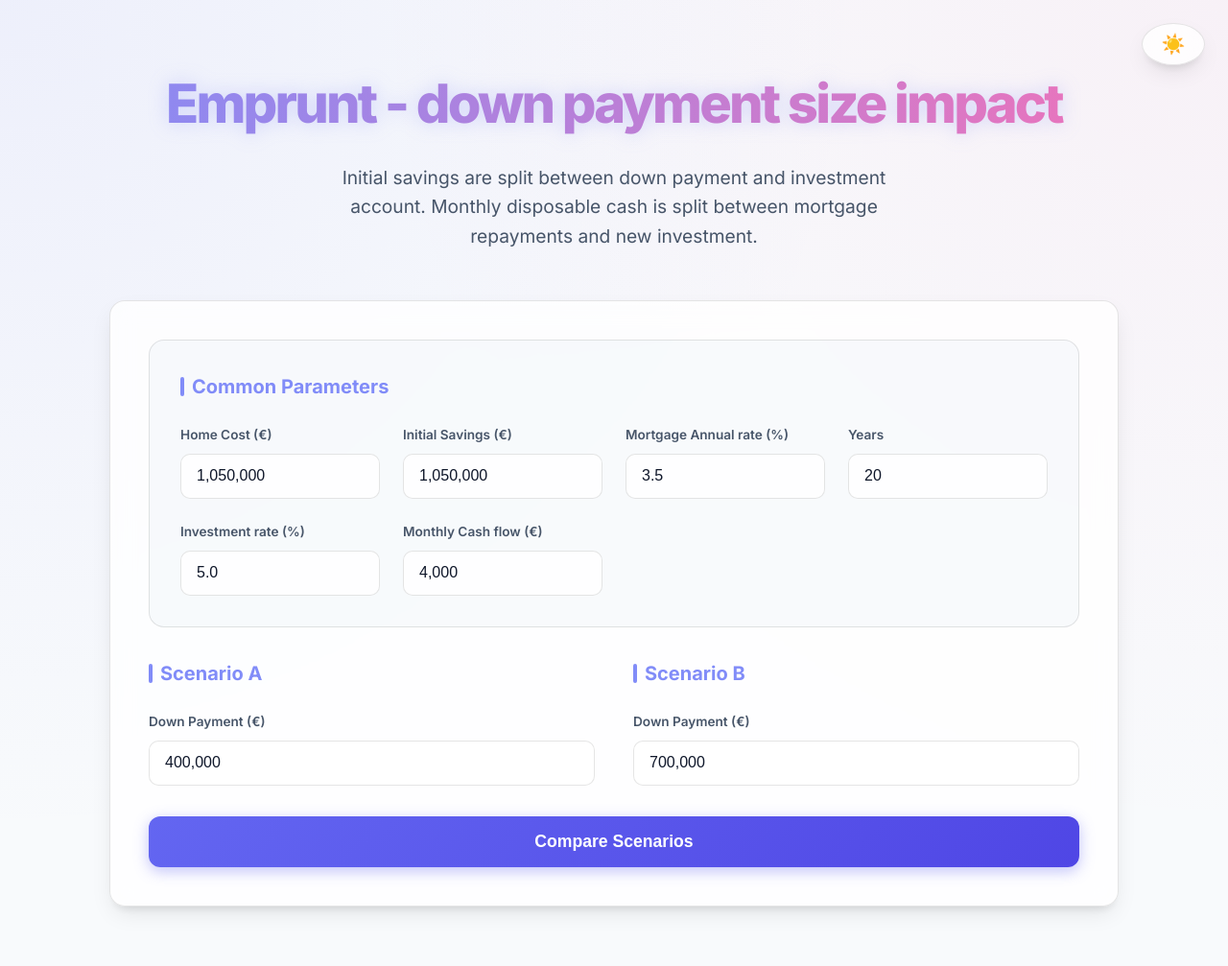
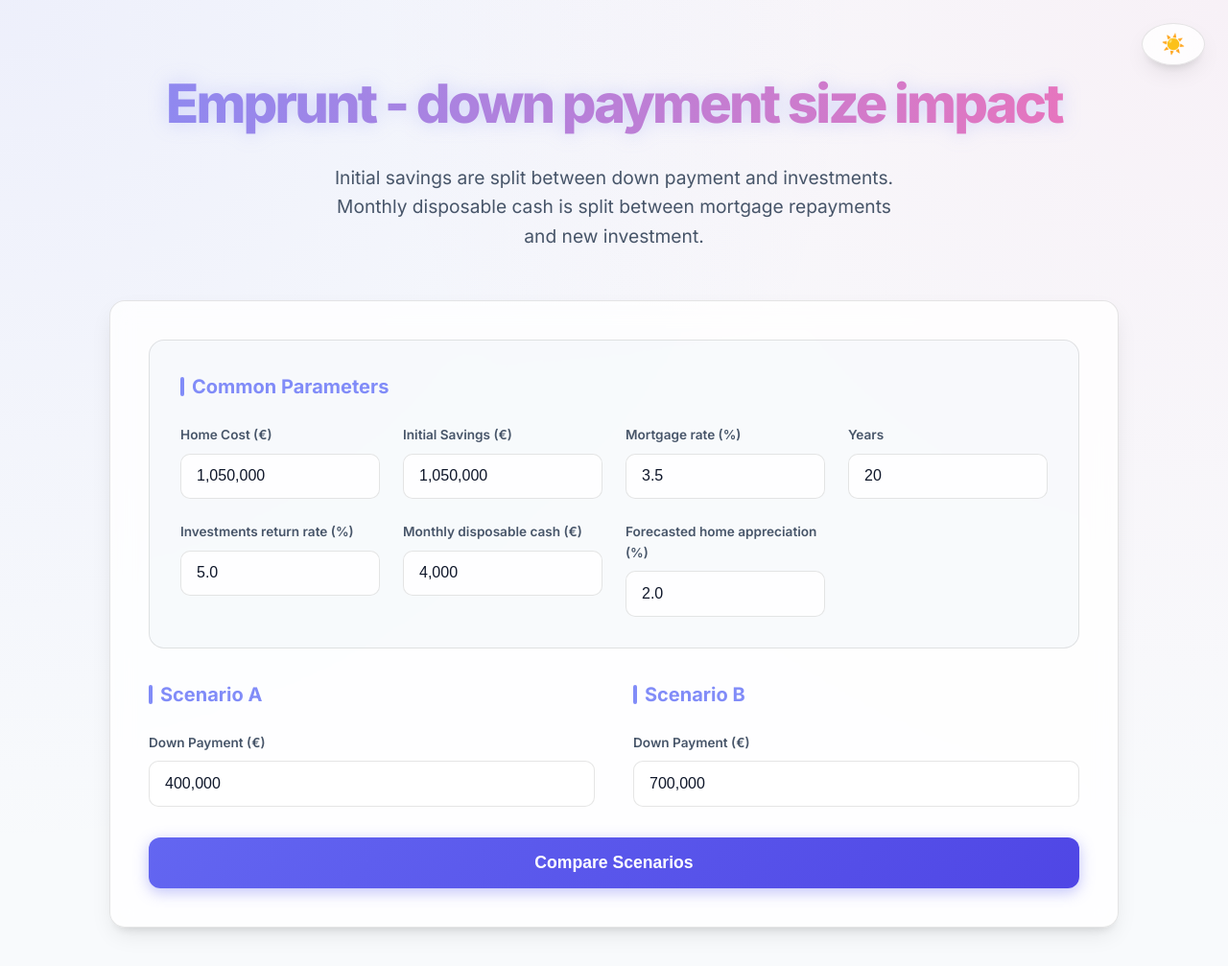
Before and after one commit to repied/emprunt, a FastAPI app: page / in a window 1280 px wide. Shown: the top 1007 px of the page at 96% size. Run offline with FastAPI, Linux system fonts and the light colour scheme; some libraries are stand-ins or nearby versions.

Commit message:
Add home value + better layout

```diff
--- a/src/emprunt/app.py
+++ b/src/emprunt/app.py
@@ -25,6 +25,7 @@ class SimRequest(BaseModel):
     savings: float
     investment_rate: float
     monthly_cash: float
+    home_appreciation_rate: float = 0.0
     payments_per_year: int = 12
 
 
@@ -47,6 +48,7 @@ async def simulate(
     savings: str = Form(...),
     investment_rate: float = Form(...),
     monthly_cash: str = Form(...),
+    home_appreciation_rate: float = Form(0.0),
     # Scenario Specific
     s1_down_payment: str = Form(...),
     s2_down_payment: str = Form(...),
@@ -75,7 +77,8 @@ async def simulate(
             years,
             c_savings,
             investment_rate,
-            c_monthly_cash
+            c_monthly_cash,
+            home_appreciation_rate
         )
 
         # Run Scenario 2
@@ -86,7 +89,8 @@ async def simulate(
             years,
             c_savings,
             investment_rate,
-            c_monthly_cash
+            c_monthly_cash,
+            home_appreciation_rate
         )
 
         return templates.TemplateResponse(request, "index.html", {
@@ -103,6 +107,7 @@ async def simulate(
             "years": years,
             "investment_rate": investment_rate,
             "monthly_cash": c_monthly_cash if 'c_monthly_cash' in locals() else 0,
+            "home_appreciation_rate": home_appreciation_rate,
             "down_payment": clean_money(s1_down_payment)
         }
         dummy2 = {
@@ -125,6 +130,7 @@ def api_simulate(req: SimRequest):
         req.savings,
         req.investment_rate,
         req.monthly_cash,
+        req.home_appreciation_rate,
         req.payments_per_year
     )
     return JSONResponse(content=result)
--- a/src/emprunt/static/style.css
+++ b/src/emprunt/static/style.css
@@ -126,6 +126,7 @@ header h1 {
     letter-spacing: -0.05em;
     background: linear-gradient(to right, #818cf8, #f472b6);
     -webkit-background-clip: text;
+    background-clip: text;
     -webkit-text-fill-color: transparent;
     filter: drop-shadow(0 0 10px rgba(129, 140, 248, 0.3));
 }
@@ -262,10 +263,13 @@ button:active {
 
 .card {
     background: var(--card-inner-bg);
-    padding: 1.25rem;
+    padding: 1rem;
     border-radius: 14px;
     border: 1px solid var(--glass-border);
     transition: all 0.3s ease;
+    display: flex;
+    flex-direction: column;
+    /* height: 100%; removed to avoid stretching */
 }
 
 .card:hover {
@@ -277,10 +281,13 @@ button:active {
 .card .label {
     display: block;
     color: var(--text-muted);
-    font-size: 0.75rem;
+    font-size: 0.72rem;
     text-transform: uppercase;
     letter-spacing: 0.05em;
-    margin-bottom: 0.5rem;
+    margin-bottom: 0.4rem;
+    line-height: 1.2;
+    min-height: 1.8rem;
+    /* Adjusted for tighter 2 lines */
 }
 
 .card .value {
--- a/src/emprunt/templates/index.html
+++ b/src/emprunt/templates/index.html
@@ -31,7 +31,7 @@
     <header>
         <h1>Emprunt - down payment size impact</h1>
         <p>
-            Initial savings are split between down payment and investment account.
+            Initial savings are split between down payment and investments.
             Monthly disposable cash is split between mortgage repayments and new investment.
         </p>
     </header>
@@ -50,20 +50,25 @@
                             <input name="savings" type="text"
                                 value="{{ '{:,.0f}'.format(result1.savings) if result1 else '1,050,000' }}" required>
                         </label>
-                        <label>Mortgage Annual rate (%)
+                        <label>Mortgage rate (%)
                             <input name="annual_rate" type="number" step="0.01"
                                 value="{{ result1.annual_rate if result1 else 3.5 }}" required>
                         </label>
                         <label>Years
                             <input name="years" type="number" value="{{ result1.years if result1 else 20 }}" required>
                         </label>
-                        <label>Investment rate (%)
+                        <label>Investments return rate (%)
                             <input name="investment_rate" type="number" step="0.1"
                                 value="{{ result1.investment_rate if result1 else 5.0 }}" required>
                         </label>
-                        <label>Monthly Cash flow (€)
+                        <label>Monthly disposable cash (€)
                             <input name="monthly_cash" type="text"
                                 value="{{ '{:,.0f}'.format(result1.monthly_cash) if result1 else '4,000' }}" required>
+                        </label>
+                        <label>Forecasted home appreciation (%)
+                            <input name="home_appreciation_rate" type="number" step="0.1"
+                                value="{{ result1.home_appreciation_rate if (result1 and result1.home_appreciation_rate is defined) else 2.0 }}"
+                                required>
                         </label>
                     </div>
                 </div>
@@ -111,14 +116,42 @@
                 <!-- Results Scenario A -->
                 <div class="scenario-block">
                     <div class="scenario-title">Down Payment: €{{ '{:,.0f}'.format(result1.down_payment) }}</div>
-                    <div class="summary-cards">
-                        <div class="card">
+                    <div class="summary-cards" style="grid-template-columns: repeat(auto-fit, minmax(140px, 1fr));">
+                        <div class="card" title="The amount you pay to the bank every month for the mortgage.">
                             <span class="label">Monthly Payment</span>
-                            <span class="value">€{{ '{:,.0f}'.format(result1.payment) }}</span>
+                            <span class="value">€{{ "{:,.0f}".format(result1.payment) }}</span>
                         </div>
-                        <div class="card">
+                        <div class="card"
+                            title="The total sum of all interest payments made to the bank over the full duration of the mortgage.">
+                            <span class="label">Total Interest Cost</span>
+                            <span class="value" style="color: var(--secondary);">€{{
+                                "{:,.0f}".format(result1.total_interest / 1000) }}k</span>
+                        </div>
+                        <div class="card"
+                            title="Total money you put into the deal: Initial Savings + (Monthly Disposable Cash × Number of Months).">
+                            <span class="label">Total Cash Injected</span>
+                            <span class="value">€{{ "{:,.0f}".format(result1.schedule[-1].total_cash_injected / 1000)
+                                }}k</span>
+                        </div>
+                        <div class="card"
+                            title="The estimated value of the home at the end of the term, including appreciation.">
+                            <span class="label">Final Home Value</span>
+                            <span class="value">€{{ "{:,.0f}".format(result1.schedule[-1].current_home_value / 1000)
+                                }}k</span>
+                        </div>
+                        <div class="card"
+                            title="Your total net worth after the simulation: Home Value + Investment Portfolio.">
                             <span class="label">Final Wealth</span>
-                            <span class="value">€{{ '{:,.0f}'.format(result1.schedule[-1].combined_wealth) }}</span>
+                            <span class="value"
+                                style="color: var(--success); border-top: 1px solid var(--border); padding-top: 0.5rem; margin-top: 0.5rem;">€{{
+                                "{:,.0f}".format(result1.schedule[-1].combined_wealth / 1000) }}k</span>
+                        </div>
+                        <div class="card" title="The true financial gain: Final Wealth minus Total Cash Injected.">
+                            <span class="label">Total Net Profit</span>
+                            <span class="value"
+                                style="color: var(--success); border-top: 1px solid var(--border); padding-top: 0.5rem; margin-top: 0.5rem;">€{{
+                                "{:,.0f}".format((result1.schedule[-1].combined_wealth -
+                                result1.schedule[-1].total_cash_injected) / 1000) }}k</span>
                         </div>
                     </div>
                     <div id="wealth-plot-a" style="width:100%;height:350px;"></div>
@@ -127,78 +160,49 @@
                 <!-- Results Scenario B -->
                 <div class="scenario-block">
                     <div class="scenario-title">Down Payment: €{{ '{:,.0f}'.format(result2.down_payment) }}</div>
-                    <div class="summary-cards">
-                        <div class="card">
+                    <div class="summary-cards" style="grid-template-columns: repeat(auto-fit, minmax(140px, 1fr));">
+                        <div class="card" title="The amount you pay to the bank every month for the mortgage.">
                             <span class="label">Monthly Payment</span>
-                            <span class="value">€{{ '{:,.0f}'.format(result2.payment) }}</span>
+                            <span class="value">€{{ "{:,.0f}".format(result2.payment) }}</span>
                         </div>
-                        <div class="card">
+                        <div class="card"
+                            title="The total sum of all interest payments made to the bank over the full duration of the mortgage.">
+                            <span class="label">Total Interest Cost</span>
+                            <span class="value" style="color: var(--secondary);">€{{
+                                "{:,.0f}".format(result2.total_interest / 1000) }}k</span>
+                        </div>
+                        <div class="card"
+                            title="Total money you put into the deal: Initial Savings + (Monthly Disposable Cash × Number of Months).">
+                            <span class="label">Total Cash Injected</span>
+                            <span class="value">€{{ "{:,.0f}".format(result2.schedule[-1].total_cash_injected / 1000)
+                                }}k</span>
+                        </div>
+                        <div class="card"
+                            title="The estimated value of the home at the end of the term, including appreciation.">
+                            <span class="label">Final Home Value</span>
+                            <span class="value">€{{ "{:,.0f}".format(result2.schedule[-1].current_home_value / 1000)
+                                }}k</span>
+                        </div>
+                        <div class="card"
+                            title="Your total net worth after the simulation: Home Value + Investment Portfolio.">
                             <span class="label">Final Wealth</span>
-                            <span class="value">€{{ '{:,.0f}'.format(result2.schedule[-1].combined_wealth) }}</span>
+                            <span class="value"
+                                style="color: var(--success); border-top: 1px solid var(--border); padding-top: 0.5rem; margin-top: 0.5rem;">€{{
+                                "{:,.0f}".format(result2.schedule[-1].combined_wealth / 1000) }}k</span>
+                        </div>
+                        <div class="card" title="The true financial gain: Final Wealth minus Total Cash Injected.">
+                            <span class="label">Total Net Profit</span>
+                            <span class="value"
+                                style="color: var(--success); border-top: 1px solid var(--border); padding-top: 0.5rem; margin-top: 0.5rem;">€{{
+                                "{:,.0f}".format((result2.schedule[-1].combined_wealth -
+                                result2.schedule[-1].total_cash_injected) / 1000) }}k</span>
                         </div>
                     </div>
                     <div id="wealth-plot-b" style="width:100%;height:350px;"></div>
                 </div>
             </div>
 
-            <div id="plot-container">
-                <div id="comparison-plot" style="width:100%;height:500px;"></div>
-            </div>
 
-            <div class="dual-grid" style="margin-top: 3rem;">
-                <div class="table-container">
-                    <h3>Schedule (DP €{{ "{:,.0f}".format(result1.down_payment) }})</h3>
-                    <table>
-                        <thead>
-                            <tr>
-                                <th>Month</th>
-                                <th>Equity</th>
-                                <th>Invest.</th>
-                                <th>Total</th>
-                            </tr>
-                        </thead>
-                        <tbody>
-                            {% for row in result1.schedule %}
-                            {% if loop.index % (12*5) == 1 or loop.last %}
-                            <tr>
-                                <td>{{ row.period }}</td>
-                                <td>€{{ "{:,.0f}".format(row.home_equity) }}</td>
-                                <td>€{{ "{:,.0f}".format(row.investment_portfolio) }}</td>
-                                <td>€{{ "{:,.0f}".format(row.combined_wealth) }}</td>
-                            </tr>
-                            {% endif %}
-                            {% endfor %}
-                        </tbody>
-                    </table>
-                </div>
-
-                <div class="table-container">
-                    <h3>Schedule (DP €{{ "{:,.0f}".format(result2.down_payment) }})</h3>
-                    <table>
-                        <thead>
-                            <tr>
-                                <th>Month</th>
-                                <th>Equity</th>
-                                <th>Invest.</th>
-                                <th>Total</th>
-                            </tr>
-                        </thead>
-                        <tbody>
-                            {% for row in result2.schedule %}
-                            {% if loop.index % (12*5) == 1 or loop.last %}
-                            <tr>
-                                <td>{{ row.period }}</td>
-                                <td>€{{ "{:,.0f}".format(row.home_equity) }}</td>
-                                <td>€{{ "{:,.0f}".format(row.investment_portfolio) }}</td>
-                                <td>€{{ "{:,.0f}".format(row.combined_wealth) }}</td>
-                            </tr>
-                            {% endif %}
-                            {% endfor %}
-                        </tbody>
-                    </table>
-                </div>
-            </div>
-            <p class="table-note" style="text-align: center;">* Showing every 5 years for brevity.</p>
         </section>
 
         <script>
@@ -229,55 +233,54 @@
                 font: { family: 'Inter' }
             });
 
-            // Combined Comparison Plot
-            const traceA = {
-                x: periods,
-                y: s1.map(row => row.combined_wealth),
-                name: 'DP ' + dp1,
-                line: { color: '#4f46e5', width: 3 }
-            };
-            const traceB = {
-                x: periods,
-                y: s2.map(row => row.combined_wealth),
-                name: 'DP ' + dp2,
-                line: { color: '#ef4444', width: 3 }
-            };
-
-            const layoutComp = {
-                ...commonLayout(),
-                title: { text: 'Combined Wealth Comparison', font: { size: 24, color: colors.text } },
-                xaxis: { title: 'Months', gridcolor: colors.grid, tickfont: { color: colors.muted } },
-                yaxis: { title: 'Wealth (€)', tickformat: '€,.0f', gridcolor: colors.grid, tickfont: { color: colors.muted } },
-                margin: { t: 80, b: 60, l: 80, r: 40 },
-                hovermode: 'x unified',
-                legend: { orientation: 'h', y: -0.2, font: { color: colors.text } }
-            };
-            Plotly.newPlot('comparison-plot', [traceA, traceB], layoutComp, { responsive: true, displayModeBar: false });
 
             // Individual Plots
-            const createIndividualPlot = (id, data, title) => {
+            const createIndividualPlot = (id, data, title, yMax) => {
                 const currentColors = getThemeColors();
-                const traceEquity = {
-                    x: periods, y: data.map(row => row.home_equity),
-                    name: 'Equity', stackgroup: 'one', line: { color: '#6366f1', width: 2 }, fillcolor: 'rgba(99, 102, 241, 0.3)'
+
+                const traceInvestedCash = {
+                    x: periods, y: data.map(row => row.invested_cash_net),
+                    name: 'Invested Cash (Net)', stackgroup: 'one',
+                    line: { color: '#6366f1', width: 2 },
+                    fillcolor: 'rgba(99, 102, 241, 0.4)'
                 };
-                const traceInvest = {
-                    x: periods, y: data.map(row => row.investment_portfolio),
-                    name: 'Invest.', stackgroup: 'one', line: { color: '#10b981', width: 2 }, fillcolor: 'rgba(16, 185, 129, 0.3)'
+                const traceAppreciation = {
+                    x: periods, y: data.map(row => row.home_appreciation),
+                    name: 'Home Appreciation', stackgroup: 'one',
+                    line: { color: '#f59e0b', width: 2 },
+                    fillcolor: 'rgba(245, 158, 11, 0.3)'
                 };
+                const traceGains = {
+                    x: periods, y: data.map(row => row.investment_gains),
+                    name: 'Invest. Gains', stackgroup: 'one',
+                    line: { color: '#10b981', width: 2 },
+                    fillcolor: 'rgba(16, 185, 129, 0.3)'
+                };
+
                 const layout = {
                     ...commonLayout(),
                     title: { text: title, font: { size: 16, color: currentColors.text } },
                     xaxis: { title: 'Months', gridcolor: currentColors.grid, tickfont: { color: currentColors.muted } },
-                    yaxis: { title: '€', tickformat: '€,.0f', gridcolor: currentColors.grid, tickfont: { color: currentColors.muted } },
+                    yaxis: {
+                        title: '€',
+                        tickformat: '€,.0f',
+                        gridcolor: currentColors.grid,
+                        tickfont: { color: currentColors.muted },
+                        range: [0, yMax * 1.05]
+                    },
                     margin: { t: 40, b: 40, l: 60, r: 20 },
-                    showlegend: false
+                    showlegend: true,
+                    legend: { font: { size: 10, color: currentColors.text }, orientation: 'h', y: -0.3 }
                 };
-                Plotly.newPlot(id, [traceEquity, traceInvest], layout, { responsive: true, displayModeBar: false });
+                Plotly.newPlot(id, [traceInvestedCash, traceAppreciation, traceGains], layout, { responsive: true, displayModeBar: false });
             };
 
-            createIndividualPlot('wealth-plot-a', s1, 'Wealth: DP ' + dp1);
-            createIndividualPlot('wealth-plot-b', s2, 'Wealth: DP ' + dp2);
+            const maxWealth1 = s1.length > 0 ? s1[s1.length - 1].combined_wealth : 0;
+            const maxWealth2 = s2.length > 0 ? s2[s2.length - 1].combined_wealth : 0;
+            const commonYMax = Math.max(maxWealth1, maxWealth2);
+
+            createIndividualPlot('wealth-plot-a', s1, 'Wealth Decomposition (Scenario A)', commonYMax);
+            createIndividualPlot('wealth-plot-b', s2, 'Wealth Decomposition (Scenario B)', commonYMax);
 
             // Theme Toggle Logic
             const toggle = document.getElementById('theme-toggle');
@@ -299,7 +302,6 @@
                     'legend.font.color': newColors.text
                 };
 
-                Plotly.relayout('comparison-plot', update);
                 Plotly.relayout('wealth-plot-a', update);
                 Plotly.relayout('wealth-plot-b', update);
             });
```
Also changed, not shown: src/emprunt/simulator.py (+49 -1 lines), tests/test_app.py (+1 -1 lines).
